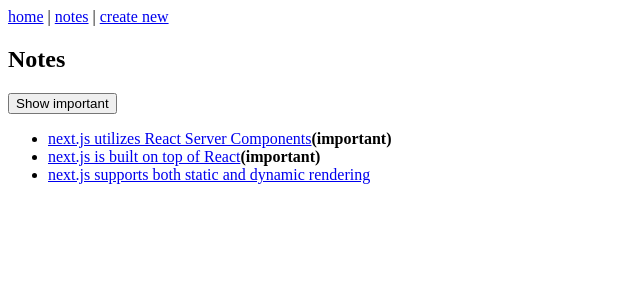
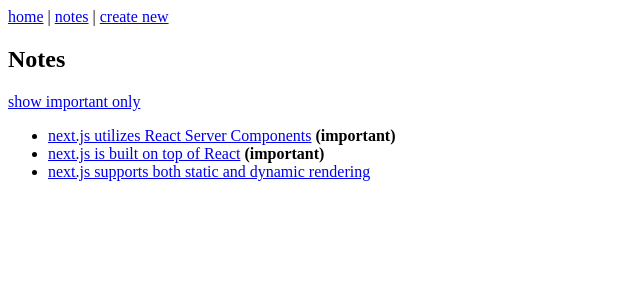
Before and after one commit to KoblaQ/full-stack-open-NextJs, a Next.js app in the folder notes-app/: page /notes in a window 1280 px wide. Shown: the top 300 px of the page, without its empty margins (0-640 px from the left). Built offline with nearby package versions, Linux system fonts and the light colour scheme.

Commit message:
Showing important notes only, server component solution

```diff
--- a/notes-app/app/notes/page.tsx
+++ b/notes-app/app/notes/page.tsx
@@ -1,23 +1,41 @@
-// import Link from 'next/link'
+import Link from 'next/link'
 import { getNotes } from '../services/notes'
-import NoteList from './NoteList'
 
-const Notes = () => {
-  const notes = getNotes()
+// import NoteList from './NoteList'
+
+const Notes = async ({
+  searchParams,
+}: {
+  searchParams: Promise<{ important?: string }>
+}) => {
+  const { important } = await searchParams
+  const showImportant = important === 'true'
+  const allNotes = getNotes()
+  const notes = showImportant
+    ? allNotes.filter((note) => note.important)
+    : allNotes
+
+  // const notes = getNotes()
   return (
     <div>
       <h2>Notes</h2>
 
-      <NoteList notes={notes} />
+      <div>
+        <Link href={showImportant ? '/notes' : '/notes?important=true'}>
+          {showImportant ? 'show all' : 'show important only'}
+        </Link>
+      </div>
 
-      {/* <ul>
+      {/* <NoteList notes={notes} /> */}
+
+      <ul>
         {notes.map((note) => (
           <li key={note.id}>
             <Link href={`/notes/${note.id}`}>{note.content}</Link>{' '}
             {note.important && <strong>(important)</strong>}
           </li>
         ))}
-      </ul> */}
+      </ul>
     </div>
   )
 }
```
